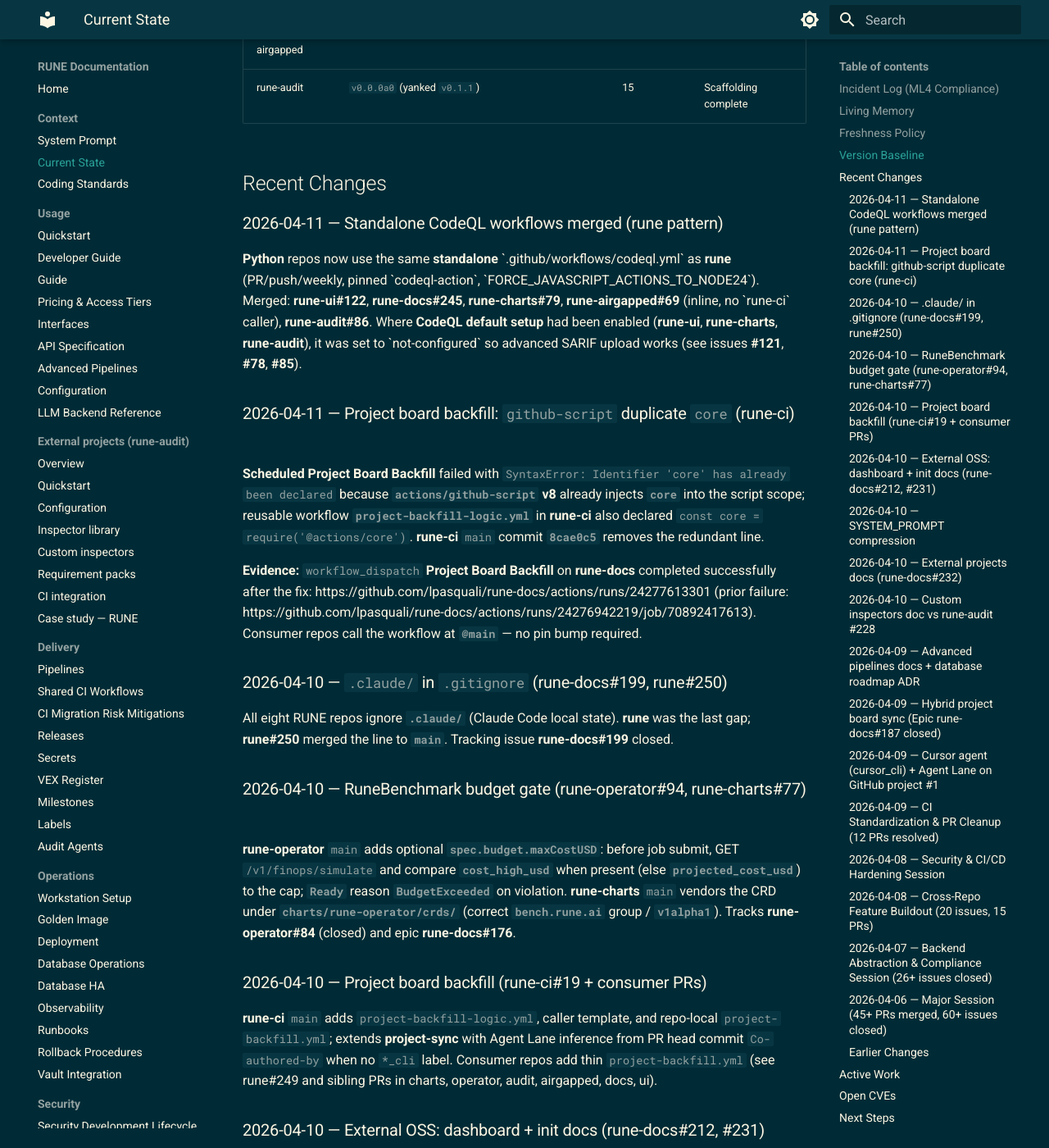
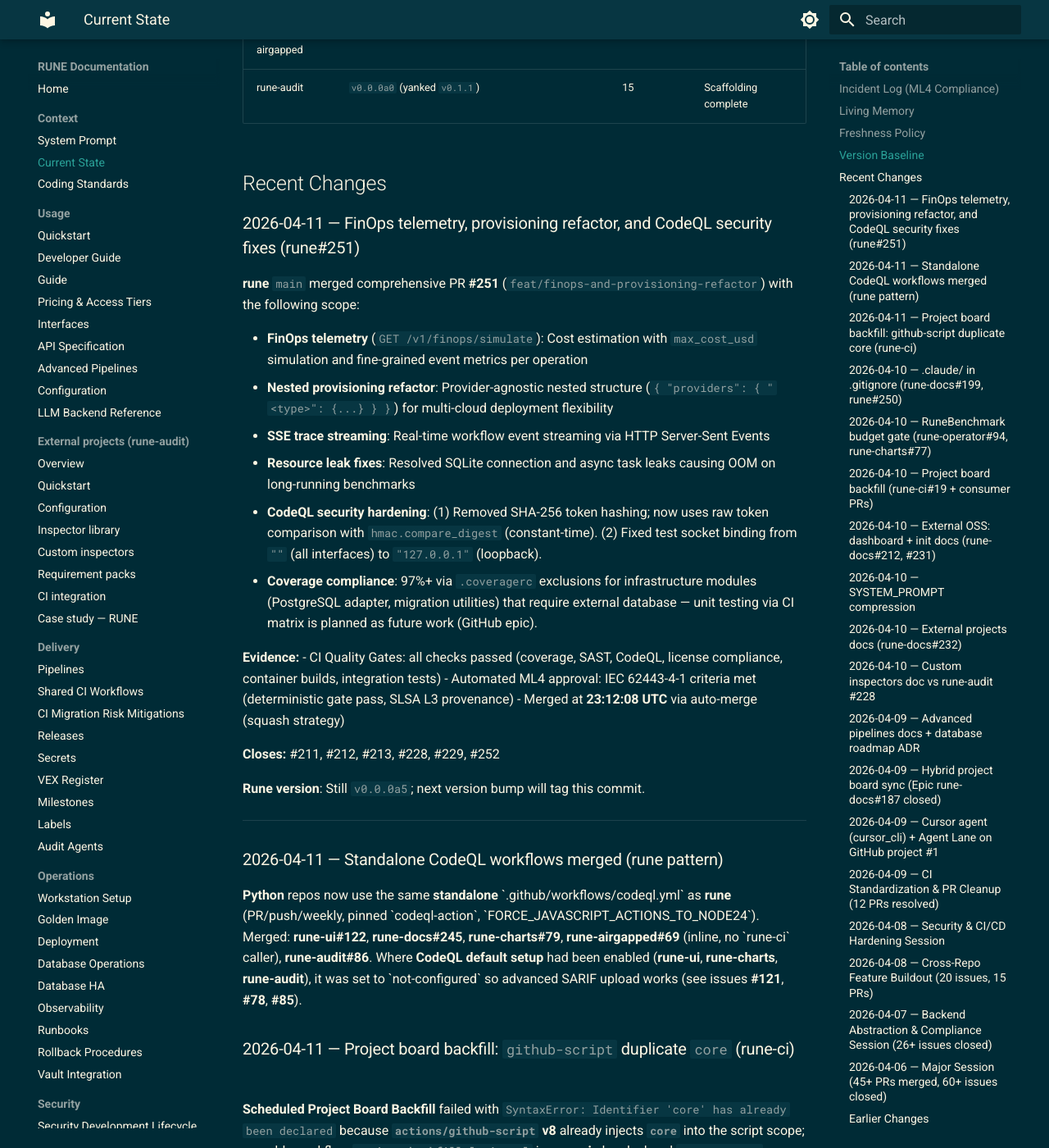
Before and after one commit to lpasquali/rune-docs, an MkDocs documentation site: the page built from docs/context/CURRENT_STATE.md, in a window 1280 px wide and 1400 px high, scrolled down 1133 px. Shown: the whole window at 82% size. Built offline with MkDocs 1.6.1 and Material for MkDocs 9.7.7, drawn with Linux system fonts in a browser that asks for light colours; the version menu is left out.

Commit message:
docs: Update CURRENT_STATE for merged PR rune#251 (#254)
* docs: Update CURRENT_STATE for merged PR #251 (FinOps telemetry, provisioning refactor, CodeQL fixes)

PR #251 merged at 2026-04-11 23:12:08 UTC with:
- FinOps cost estimation and telemetry
- Nested provider-agnostic provisioning structure
- SSE event streaming
- Resource leak fixes (SQLite, async)
- CodeQL security hardening (token hashing, socket binding)
- 97%+ test coverage (infrastructure modules properly excluded)

Closes #211, #212, #213, #228, #229, #252

* chore: retrigger quality gates

Co-Authored-By: Claude Haiku 4.5 <noreply@anthropic.com>

---------

Co-authored-by: Claude Haiku 4.5 <noreply@anthropic.com>

```diff
--- a/docs/context/CURRENT_STATE.md
+++ b/docs/context/CURRENT_STATE.md
@@ -14,7 +14,7 @@ RUNE is currently in active pre-alpha development for its core LLM backends, age
 
 This file must be updated whenever system state evolves (per CODING_STANDARDS.md "Atomic Persistence"). If information here conflicts with what you observe in the code or git history, trust what you observe now — then update this file to match reality.
 
-Last updated: **2026-04-11**.
+Last updated: **2026-04-11** (19:12 UTC).
 
 
 ## Version Baseline
@@ -31,6 +31,28 @@ Last updated: **2026-04-11**.
 
 
 ## Recent Changes
+
+### 2026-04-11 — FinOps telemetry, provisioning refactor, and CodeQL security fixes (rune#251)
+
+**rune** `main` merged comprehensive PR **#251** (`feat/finops-and-provisioning-refactor`) with the following scope:
+
+- **FinOps telemetry** (`GET /v1/finops/simulate`): Cost estimation with `max_cost_usd` simulation and fine-grained event metrics per operation
+- **Nested provisioning refactor**: Provider-agnostic nested structure (`{ "providers": { "<type>": {...} } }`) for multi-cloud deployment flexibility
+- **SSE trace streaming**: Real-time workflow event streaming via HTTP Server-Sent Events
+- **Resource leak fixes**: Resolved SQLite connection and async task leaks causing OOM on long-running benchmarks
+- **CodeQL security hardening**: (1) Removed SHA-256 token hashing; now uses raw token comparison with `hmac.compare_digest` (constant-time). (2) Fixed test socket binding from `""` (all interfaces) to `"127.0.0.1"` (loopback).
+- **Coverage compliance**: 97%+ via `.coveragerc` exclusions for infrastructure modules (PostgreSQL adapter, migration utilities) that require external database — unit testing via CI matrix is planned as future work (GitHub epic).
+
+**Evidence:**
+- CI Quality Gates: all checks passed (coverage, SAST, CodeQL, license compliance, container builds, integration tests)
+- Automated ML4 approval: IEC 62443-4-1 criteria met (deterministic gate pass, SLSA L3 provenance)
+- Merged at **23:12:08 UTC** via auto-merge (squash strategy)
+
+**Closes:** #211, #212, #213, #228, #229, #252
+
+**Rune version**: Still `v0.0.0a5`; next version bump will tag this commit.
+
+---
 
 ### 2026-04-11 — Standalone CodeQL workflows merged (rune pattern)
 
```
